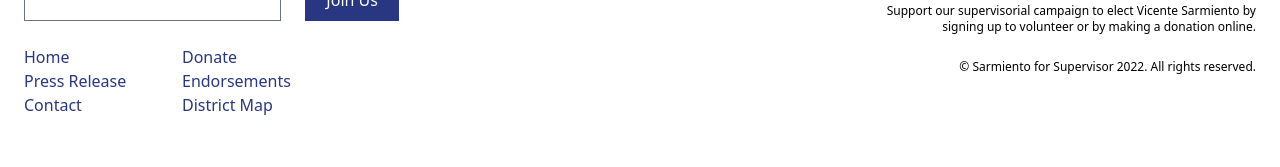
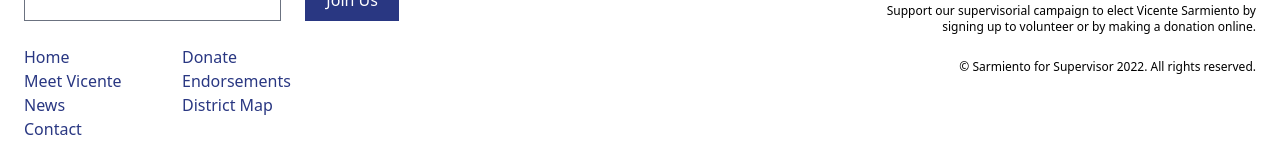
Before and after one commit to kenput3r/sarmiento-for-supervisor, a Next.js app: page /contact in a window 1280 px wide. Shown: the part 1620-1787 px from the top of the page. Built offline with nearby package versions, Linux system fonts and the light colour scheme.

Commit message:
add press release, accents

```diff
--- a/components/Navigation/NavigationDrawer.js
+++ b/components/Navigation/NavigationDrawer.js
@@ -41,7 +41,7 @@ export default function NavigationDrawer({ classes, showDrawer }) {
                     <a className={`${router.pathname === item.path ? 'underline' : ''} ${anchorClasses}`}>
                       <span className="mr-4">{item.text[language]}</span>
                       {' '}
-                      <Image src={icons[item.icon]} alt={item.text[language]} />
+                      <Image src={icons[item.icon]} alt={item.text[language]} className="rounded-full" />
                     </a>
                   </Link>
                 </li>
@@ -52,7 +52,7 @@ export default function NavigationDrawer({ classes, showDrawer }) {
                 <a className={`p-2 ${anchorClasses}`} href={item.path} target="_blank" rel="noreferrer">
                   <span className="mr-4">{item.text[language]}</span>
                   {' '}
-                  <Image src={icons[item.icon]} alt={item.text[language]} />
+                  <Image src={icons[item.icon]} alt={item.text[language]} className="rounded-full" />
                 </a>
               </li>
             )
--- a/components/Navigation/navigationItems.js
+++ b/components/Navigation/navigationItems.js
@@ -12,10 +12,21 @@ const navigationItems = [
   },
   {
     text: {
-      english: 'Press Release',
-      spanish: 'Comunicado de Prensa',
+      english: 'Meet Vicente',
+      spanish: 'Meet Vicente',
     },
-    path: '/press-release',
+    path: '/meet-vicente',
+    primary: false,
+    secondary: false,
+    styles: '',
+    icon: 'contact',
+  },
+  {
+    text: {
+      english: 'News',
+      spanish: 'Noticias',
+    },
+    path: '/articles',
     primary: false,
     secondary: true,
     styles: '',
@@ -35,7 +46,7 @@ const navigationItems = [
   {
     text: {
       english: 'Donate',
-      spanish: 'Donacion',
+      spanish: 'Donación',
     },
     path: 'https://www.efundraisingconnections.com/c/VinceSarmiento/',
     primary: true,
@@ -46,7 +57,7 @@ const navigationItems = [
   {
     text: {
       english: 'Endorsements',
-      spanish: 'Endorsements',
+      spanish: 'Endosos',
     },
     path: '/endorsements',
     primary: false,
--- a/pages/articles.js
+++ b/pages/articles.js
@@ -1,5 +1,6 @@
 import React from 'react';
 import Image from 'next/image';
+import Link from 'next/link';
 import { FiChevronRight as Right } from 'react-icons/fi';
 import Layout from '../components/layout';
 import article1 from '../images/articles/Correro-Bolivian-Mayor-8-12-20.jpg';
@@ -13,6 +14,7 @@ import article8 from '../images/articles/Voice-of-OC-Public-Health-Dept-3-14-22.
 import article9 from '../images/articles/Voice-of-OC-Rent-Control-9-22-21.jpg';
 import article10 from '../images/articles/Voice-of-OC-Vaccination-Efforts-1-29-21.jpg';
 import article11 from '../images/articles/WaPo-Health-Disparaties-3-7-22.jpg';
+import article12 from '../images/articles/Press-Releases.jpg';
 
 const articles = [
   { image: article1, link: 'https://correodelsur.com/sociedad/20201208_conoce-al-primer-boliviano-que-asume-como-alcalde-en-eeuu.html' },
@@ -26,6 +28,7 @@ const articles = [
   { image: article9, link: 'https://voiceofoc.org/2021/09/santa-ana-council-narrowly-moves-forward-with-citywide-rent-control-eviction-protection-policies/' },
   { image: article10, link: 'https://voiceofoc.org/2021/01/latinos-are-being-left-behind-in-ocs-coronavirus-vaccination-efforts/' },
   { image: article11, link: 'https://www.washingtonpost.com/washington-post-live/2022/03/07/race-america-health-disparities-with-secretary-xavier-becerra-santa-ana-mayor-vicente-sarmiento/?fbclid=IwAR3sYR2lCGrIxnLgEmqluoDvSXObHmrH-E52Rv77X2q3oexF_tNgVmdMmLU' },
+  { image: article12, link: '/press-release' },
 ]
 
 function Articles() {
@@ -35,6 +38,7 @@ function Articles() {
       <div className="flex flex-row flex-wrap justify-center mx-auto max-w-6xl">
         {articles.map((article, i) => (
           <div className="p-3 leading-[0]" key={`${article.link}`}>
+            {article.link.charAt(0) !== '/' ? (
               <a href={article.link} target="_blank" rel="noreferrer">
                 <Image src={article.image} atl={`Article ${i}`} width={320} height={320} placeholder="blur" />
                 <div className="flex justify-between items-center font-semibold bg-orange-500 text-blue-500 p-3">
@@ -42,6 +46,17 @@ function Articles() {
                   <Right />
                 </div>
               </a>
+            ) : (
+              <Link href={article.link}>
+                <a>
+                  <Image src={article.image} atl={`Article ${i}`} width={320} height={320} placeholder="blur" />
+                  <div className="flex justify-between items-center font-semibold bg-orange-500 text-blue-500 p-3">
+                    <span>Read Article</span>
+                    <Right />
+                  </div>
+                </a>
+              </Link>
+            )}
           </div>
         ))}
       </div>
```
Lines whose indentation alone changed are shown as unchanged.
